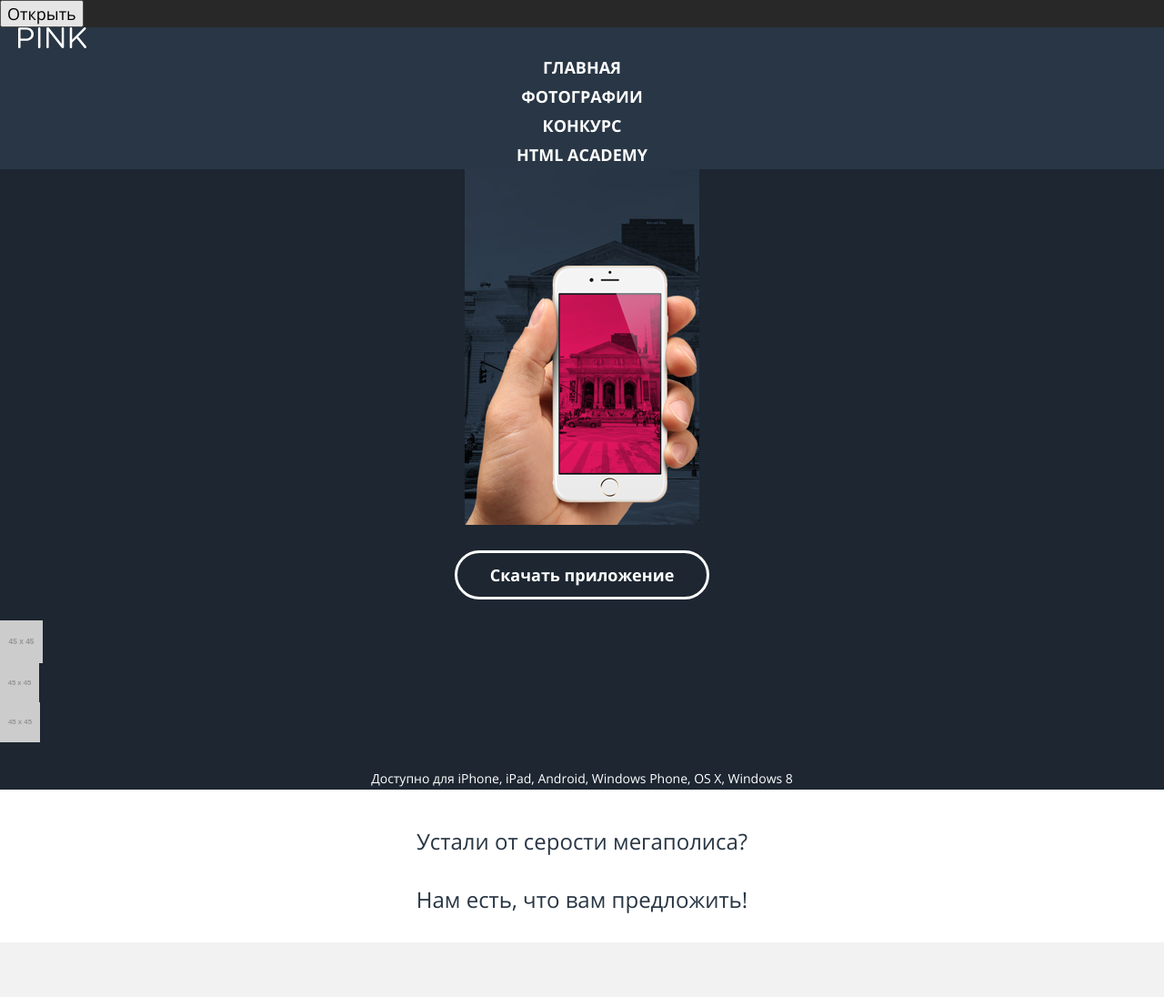
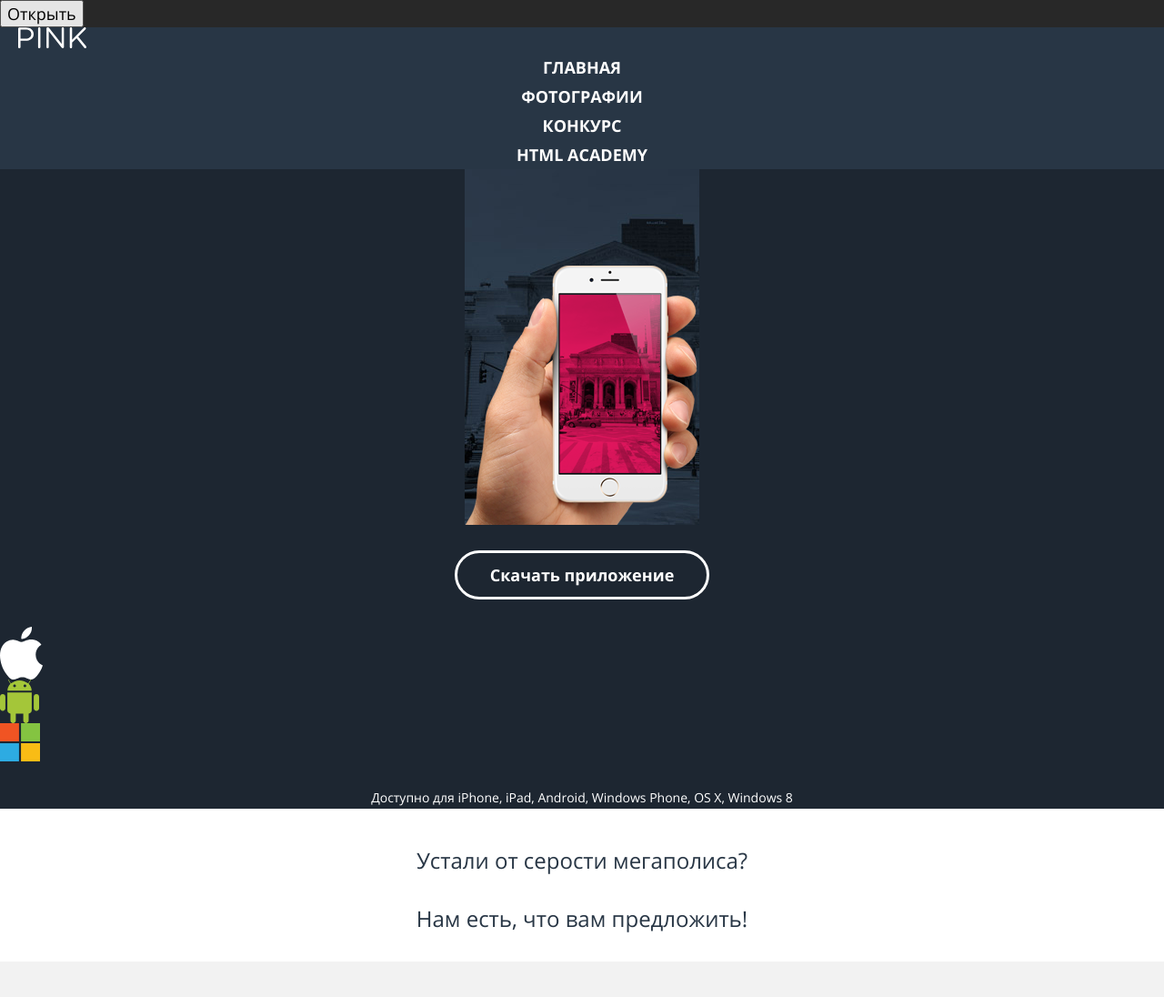
Before and after one commit to uasdemr/412507-pink, a website: page source/index.html in a window 1280 px wide. Shown: the top 1096 px of the page at 91% size. Drawn offline with nearby package versions, Linux system fonts and the light colour scheme; files that its build step writes are made by us from their sources; placeholder pictures from the web are drawn by us.

Commit message:
поправил мелкие косяки после валидации

```diff
--- a/source/index.html
+++ b/source/index.html
@@ -42,17 +42,19 @@
         <div class="applets__link-wrapper">
           <a href="#" class="link applets__link">Скачать приложение</a>
         </div>
+        <div class="applets__list-wrapper">
           <ul class="applets__list">
             <li class="applets__item">
-            <img src="http://placehold.it/45x45" alt="iPhone" width="47" height="56">
+              <img src="img/logo-apple.svg" alt="iPhone" width="47" height="56">
             </li>
             <li class="applets__item">
-            <img src="http://placehold.it/45x45" alt="Android" width="43" height="47">
+              <img src="img/logo-android.svg" alt="Android" width="43" height="47">
             </li>
             <li class="applets__item">
-            <img src="http://placehold.it/45x45" alt="Windows Phone" width="44" height="41">
+              <img src="img/logo-microsoft.svg" alt="Windows Phone" width="44" height="41">
             </li>
           </ul>
+        </div>
         <p class="applets__text">
           Доступно для iPhone, iPad, Android, Windows Phone, OS X, Windows 8
         </p>
--- a/source/sass/block/applets.scss
+++ b/source/sass/block/applets.scss
@@ -25,7 +25,7 @@
 .applets__list {
   margin: 0;
   padding: 0;
-  padding-top: 23px;
+  padding-top: 30px;
   padding-bottom: 28px;
   font-size: 0;
   box-sizing: border-box;
--- a/source/sass/block/link.scss
+++ b/source/sass/block/link.scss
@@ -25,7 +25,7 @@
 
   &--disabled {
     margin-top: 12px;
-    color: #e3e4e4;
+    color: #283645;
     border-color: #dddfe0;
   }
 }
```
Also changed, not shown: source/form.html (+1 -1 lines), source/photo.html (+0 -1 lines). Lines whose indentation alone changed are shown as unchanged.
